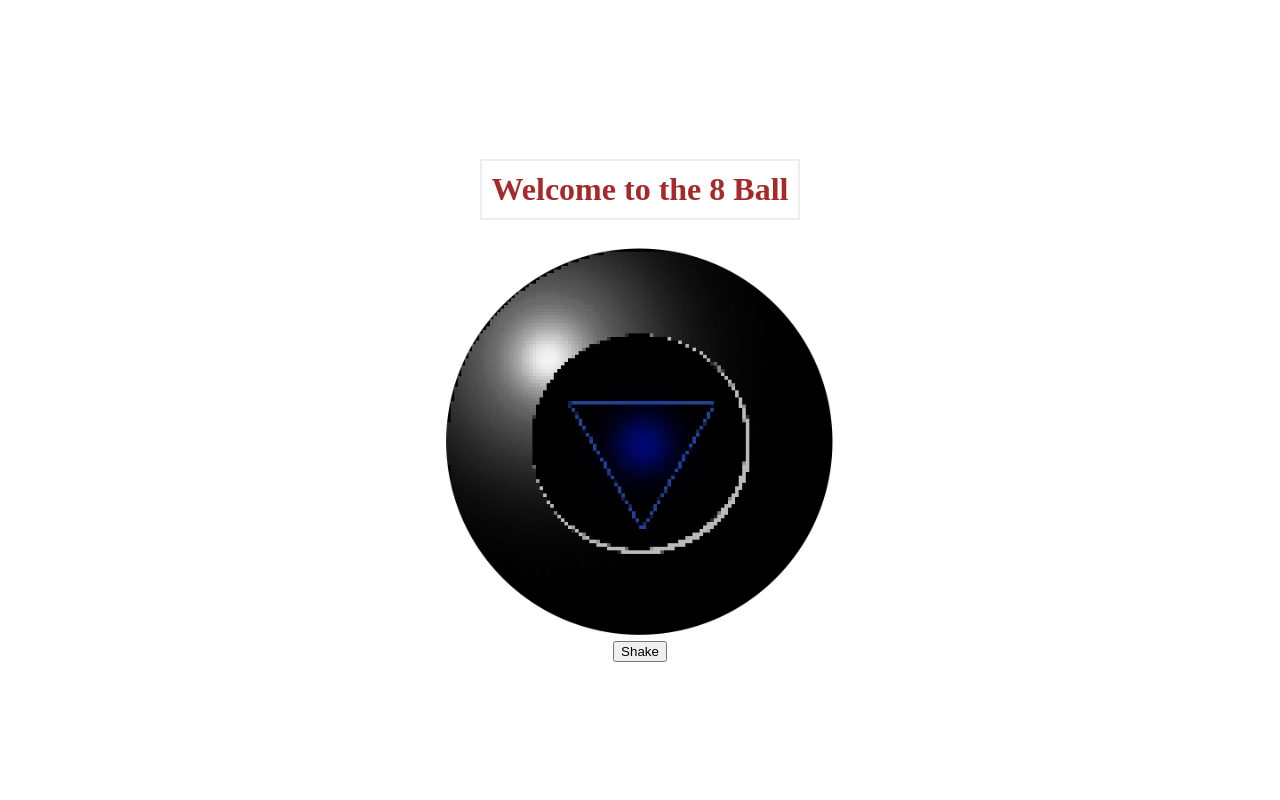
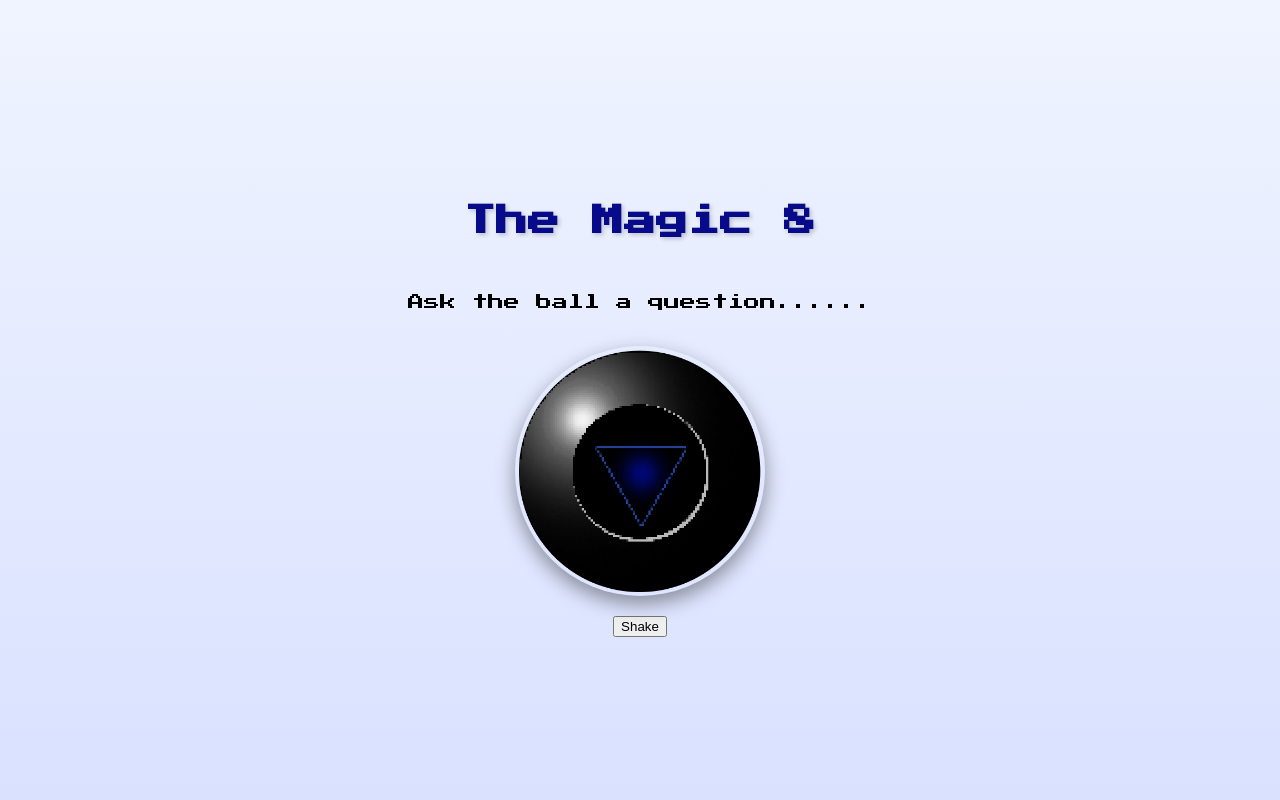
Before and after one commit to NoahB6JS/Magic8ball, a Flask app: page / in a window 1280 px wide. Run offline with Flask 3, Linux system fonts and the light colour scheme.

Commit message:
fully working code with updated GUI

```diff
--- a/static/style.css
+++ b/static/style.css
@@ -1,9 +1,4 @@
-h1 {
-    border: 2px #eee solid;
-    color: brown;
-    text-align: center;
-    padding: 10px;
-}
+
 
 body {
   display: flex;
@@ -12,32 +7,76 @@ body {
   justify-content: center;
   min-height: 100vh;
   margin: 0;
+  background: linear-gradient(to bottom, #f0f4ff, #d9e1ff); /* soft gradient */
+  font-family: 'Press Start 2P', monospace;
 }
+
+
+h1 {
+  color: rgb(7, 11, 137);
+  text-align: center;
+  padding: 20px;
+  font-size: 2rem;
+  text-shadow: 2px 2px 4px rgba(0,0,0,0.2);
+}
+
 
 #ball {
   position: relative;
+  margin: 20px 0;
+  cursor: pointer;
+  transition: transform 0.2s ease;
+}
+
+#ball:hover {
+  transform: scale(1.05);
 }
 
 #ball-img {
   width: 250px;
-  height: 250px;
-  display: block;
-  max-width: 400px;
-  min-width: 300px;
-}
-
-#ball-img {
-  width: 100%;
-  height: 100%;
+  max-width: 350px;
+  min-width: 200px;
+  height: auto;
   border-radius: 50%;
+  box-shadow: 0 8px 20px rgba(0, 0, 0, 0.4);
 }
 
 #quote {
+  opacity: 0;
+  transition: opacity 1s ease, transform 0.5s ease;
+  color: #ffffff;
+  text-align: center;
+  font-family: 'Press Start 2P', monospace;
+  width: 140px;
+  line-height: 1.3;
   position: absolute;
-  color: white;
-  text-align: center;
-  opacity: 50;
   top: 50%;
   left: 50%;
   transform: translate(-50%, -50%);
+  text-shadow: 1px 1px 4px rgba(0,0,0,0.7);
+  pointer-events: none;
 }
+
+#quote.show {
+  opacity: 1;
+  transform: translate(-50%, -50%) scale(1.05);
+}
+
+/* ----------------- SHAKE ANIMATION ----------------- */
+@keyframes shake {
+  0% { transform: translate(0, 0); }
+  10% { transform: translate(-6px, 0); }
+  20% { transform: translate(6px, 0); }
+  30% { transform: translate(-6px, 0); }
+  40% { transform: translate(6px, 0); }
+  50% { transform: translate(-6px, 0); }
+  60% { transform: translate(6px, 0); }
+  70% { transform: translate(-6px, 0); }
+  80% { transform: translate(6px, 0); }
+  90% { transform: translate(-6px, 0); }
+  100% { transform: translate(0, 0); }
+}
+
+.shaking {
+  animation: shake 0.8s;
+}
--- a/templates/index.html
+++ b/templates/index.html
@@ -4,9 +4,11 @@
     <meta charset="UTF-8">
     <title>8BallReality</title>
     <link rel="stylesheet" href="{{ url_for('static', filename='style.css') }}">
+    <link href="https://fonts.googleapis.com/css2?family=Press+Start+2P&display=swap" rel="stylesheet">
 </head>
 <body>
-<h1>Welcome to the 8 Ball</h1>
+<h1>The Magic 8</h1>
+<p>Ask the ball a question......</p>
 
 <div id="ball">
   <img src="/static/eightball.png" id="ball-img">
@@ -26,5 +28,10 @@ function getQuote() {
 }
 </script>
 
+<script src="{{ url_for('static', filename='script.js') }}"></script>
+
+
+
+
 </body>
 </html>
```
Also changed, not shown: static/script.js (added, +49 -0 lines).
